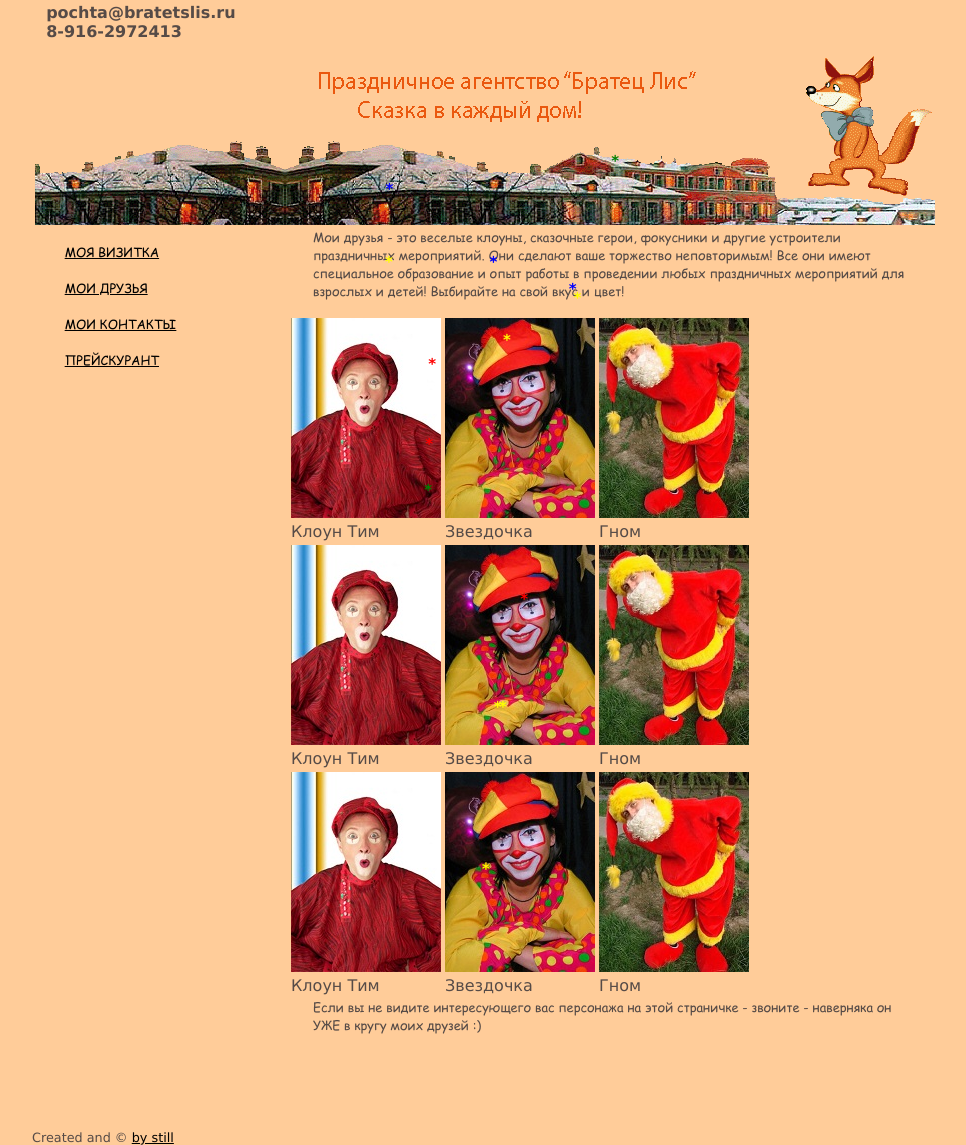
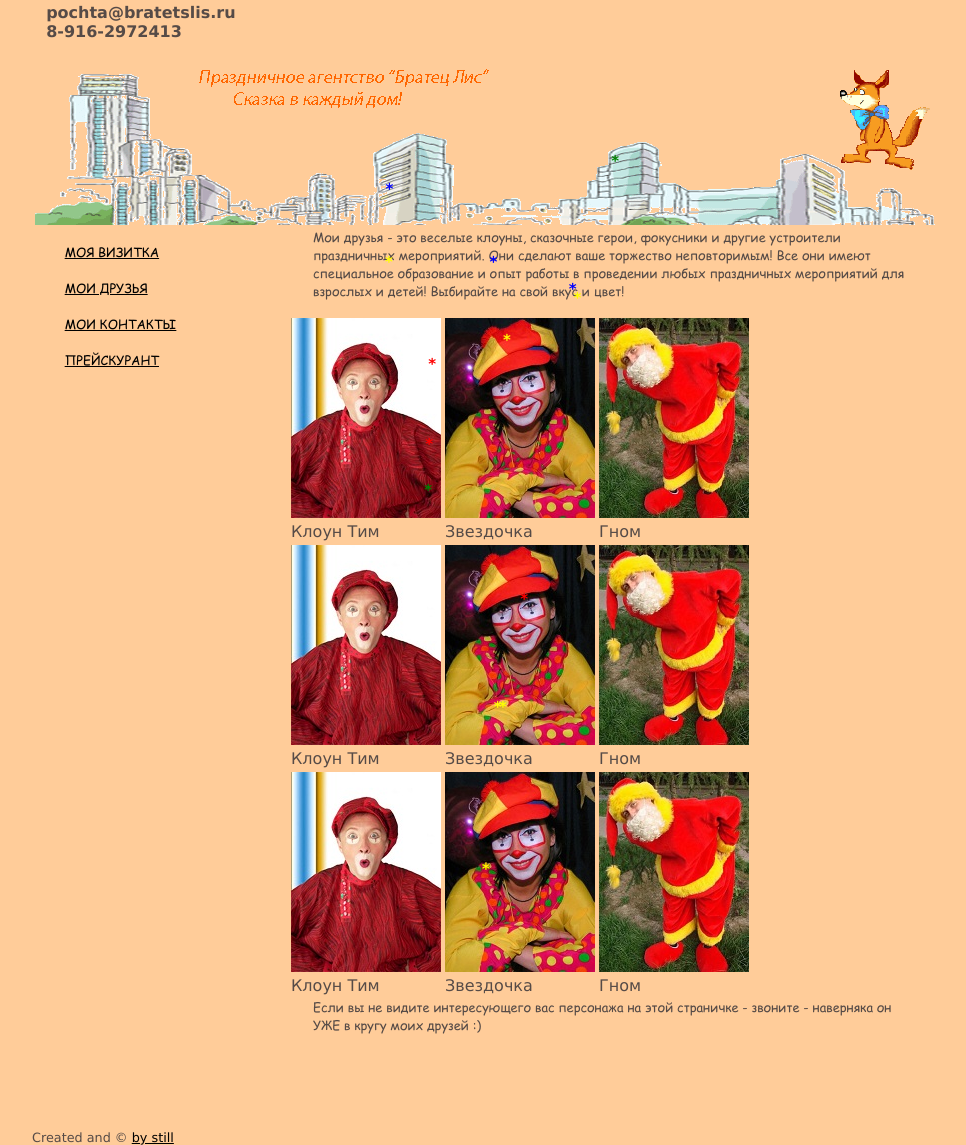
Before and after one commit to bratetslis/Site, a Jekyll site: the page built from index.md, in a window 1280 px wide. Shown: the whole page, without its empty margins (158-1124 px from the left). Built offline with Jekyll 4.4.1, drawn with Linux system fonts in a browser that asks for light colours.

Commit message:
Update _layouts/type3.html

```diff
--- a/_layouts/type3.html
+++ b/_layouts/type3.html
@@ -40,7 +40,7 @@
 <tr>
 <td WIDTH=900><b>&nbsp&nbsppochta@bratetslis.ru<br>&nbsp&nbsp8-916-2972413</b></td></tr>
 <tr>
-<td WIDTH=900><img src="../img/ForLogo5.gif"></td>
+<td WIDTH=900><img src="../img/ForLogo7.gif"></td>
 </tr>
 </table>
 
```
